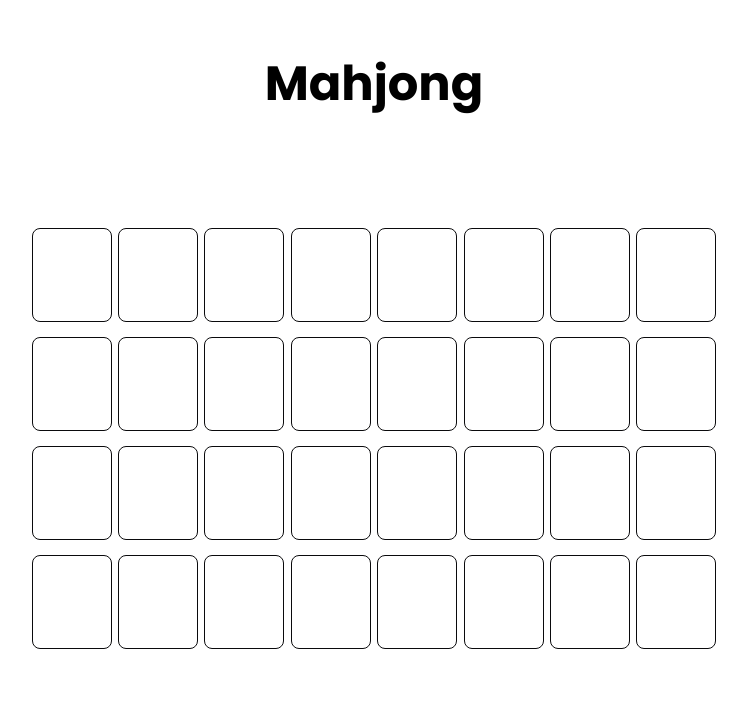
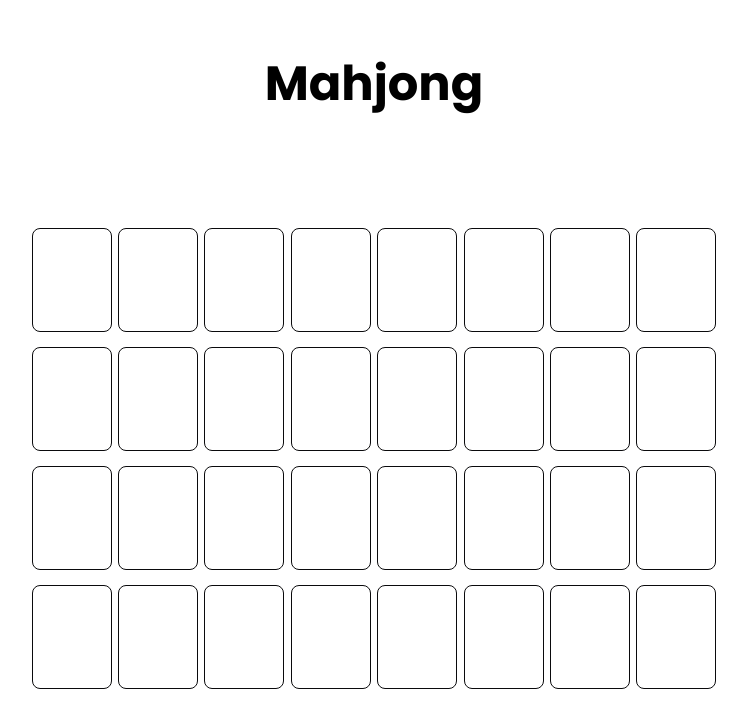
Before and after one commit to alexandrovichdigtyar/mahjong-game, a React (Create React App) app: page / in a window 1280 px wide. Shown: the top 728 px of the page, without its empty margins (266-1013 px from the left). Built offline with nearby package versions, Linux system fonts and the light colour scheme.

Commit message:
Fix wrong size and font of cards

```diff
--- a/src/components/GameCard/GameCard.scss
+++ b/src/components/GameCard/GameCard.scss
@@ -1,8 +1,11 @@
 .number-card {
+    font-weight: 700;
+    font-size: 24px;
+    line-height: 36px;
     border: 0.5px solid #ED5517;
     border-radius: 8px;
-    padding: 38px 0px;
-    min-height: 94px;
+    padding: 33.5px 0px;
+    min-height: 104px;
     width: 80px;
     text-align: center;
     border: 0.5px solid #0A0A0C;
```
